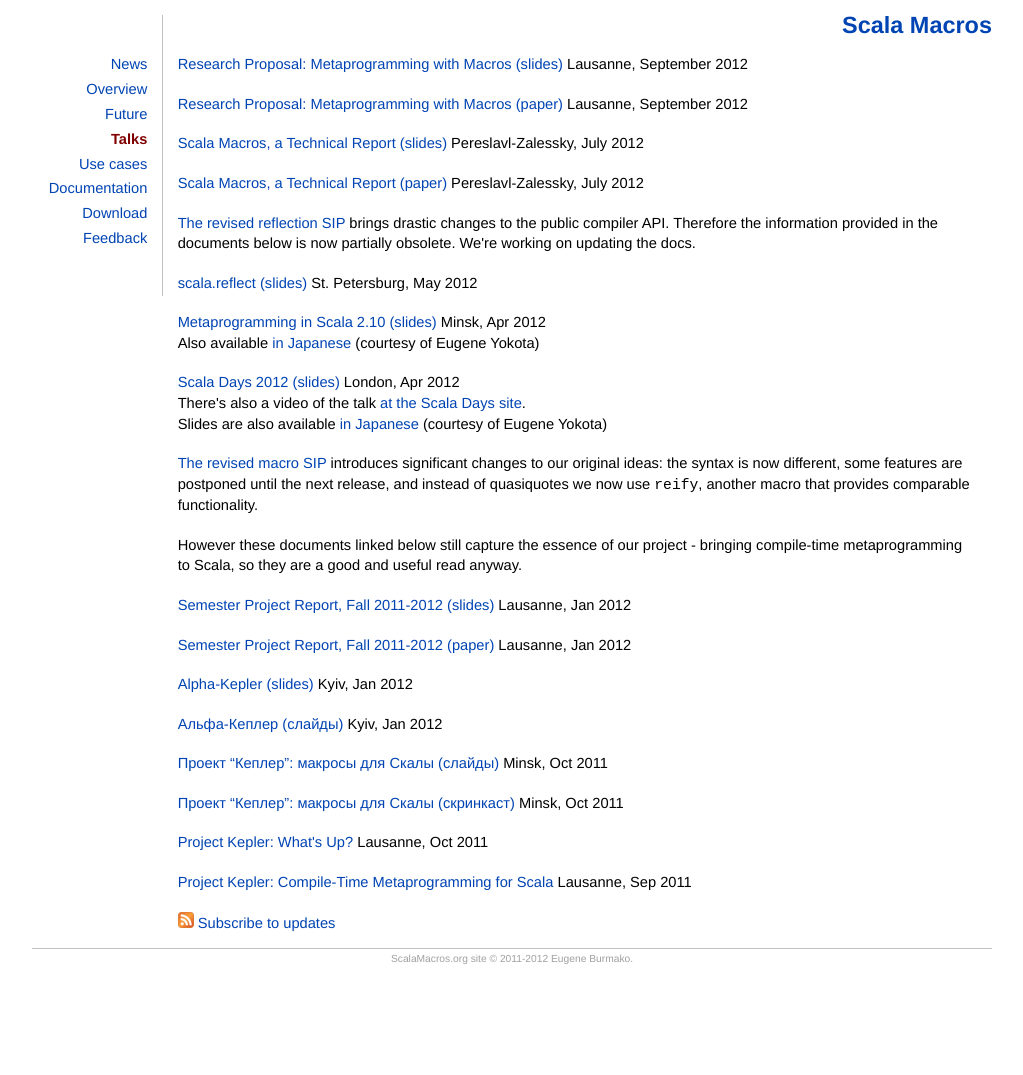
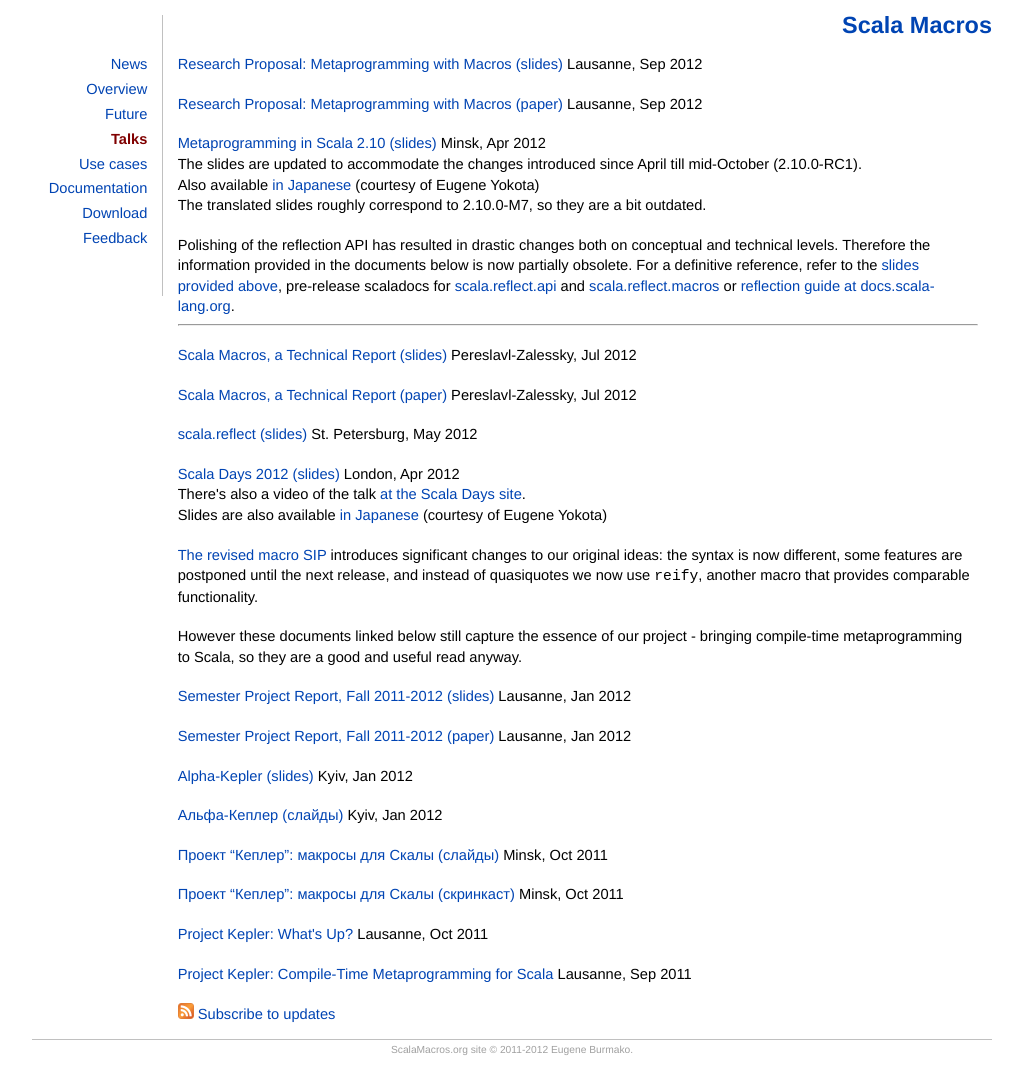
Before and after one commit to scalamacros/scalamacros.github.com, a Jekyll site: the page built from talks.html, in a window 1280 px wide. Shown: the whole page, without its empty margins (128-1151 px from the left). Built offline with Jekyll 4.4.1, drawn with Linux system fonts in a browser that asks for light colours; before the commit the page ends 984 px from its top, so only the background shows below that.

```diff
--- a/documentation/index.html
+++ b/documentation/index.html
@@ -15,8 +15,8 @@ plusone: true
   <span class="title"><a class="link" href="/documentation/reference.html">Reference aka What API is available in macros</a></span>
 </p>
 <p>
-  <span class="title"><a class="link" href="/talks/2012-04-28-MetaprogrammingInScala210.pdf">Reflection API aka How to manipulate trees, symbols and types</a></span>
-  (updated to accommodate changes introduced in 2.10.0-M4 and 2.10.0-M5). Also available <a href="http://eed3si9n.com/ja/metaprogramming-in-scala-210">in Japanese</a> (courtesy of Eugene Yokota)
+  <span class="title"><a class="link" href="/talks/2012-04-28-MetaprogrammingInScala210.pdf">Reflection API aka How to manipulate trees, symbols and types</a></span> (updated for 2.10.0-RC1).
+  <br /> Also available <a href="http://eed3si9n.com/ja/metaprogramming-in-scala-210">in Japanese</a> (courtesy of Eugene Yokota)
 </p>
 <p>
   <span class="title"><a class="link" href="/documentation/howtocontribute.html">How to contribute</a></span>
--- a/talks.html
+++ b/talks.html
@@ -5,25 +5,33 @@ comments: false
 plusone: false
 ---
 
-<p><a href="/talks/2012-09-10-CandidacyExamSlides.pdf">Research Proposal: Metaprogramming with Macros (slides)</a> Lausanne, September 2012</p>
+<p><a href="/talks/2012-09-10-CandidacyExamSlides.pdf">Research Proposal: Metaprogramming with Macros (slides)</a> Lausanne, Sep 2012</p>
 
-<p><a href="/talks/2012-09-10-CandidacyExamPaper.pdf">Research Proposal: Metaprogramming with Macros (paper)</a> Lausanne, September 2012</p>
-
-<p><a href="/talks/2012-07-09-MetaSlides.pdf">Scala Macros, a Technical Report (slides)</a> Pereslavl-Zalessky, July 2012</p>
-
-<p><a href="/talks/2012-07-09-MetaPaper.pdf">Scala Macros, a Technical Report (paper)</a> Pereslavl-Zalessky, July 2012</p>
-
-<p>
- <a href="/documentation.html">The revised reflection SIP</a> brings drastic changes to the public compiler API.
- Therefore the information provided in the documents below is now partially obsolete. We're working on updating the docs.
-</p>
-
-<p><a href="/talks/2012-05-19-ScalaReflect.pdf">scala.reflect (slides)</a> St. Petersburg, May 2012</p>
+<p><a href="/talks/2012-09-10-CandidacyExamPaper.pdf">Research Proposal: Metaprogramming with Macros (paper)</a> Lausanne, Sep 2012</p>
 
 <p>
   <a href="/talks/2012-04-28-MetaprogrammingInScala210.pdf">Metaprogramming in Scala 2.10 (slides)</a> Minsk, Apr 2012
+  <br />The slides are updated to accommodate the changes introduced since April till mid-October (2.10.0-RC1).
   <br />Also available <a href="http://eed3si9n.com/ja/metaprogramming-in-scala-210">in Japanese</a> (courtesy of Eugene Yokota)
+  <br />The translated slides roughly correspond to 2.10.0-M7, so they are a bit outdated.
 </p>
+
+<p>
+ Polishing of the reflection API has resulted in drastic changes both on conceptual and technical levels.
+ Therefore the information provided in the documents below is now partially obsolete. For a definitive reference, refer to the
+ <a href="/talks/2012-04-28-MetaprogrammingInScala210.pdf">slides provided above</a>,
+ pre-release scaladocs for <a href="http://www.scala-lang.org/api/milestone/index.html#scala.reflect.api.package">scala.reflect.api</a> and
+ <a href="http://www.scala-lang.org/api/milestone/index.html#scala.reflect.macros.package">scala.reflect.macros</a>
+ or <a href="http://docs.scala-lang.org/overviews/reflection/overview.html">reflection guide at docs.scala-lang.org</a>.
+</p>
+
+<hr />
+
+<p><a href="/talks/2012-07-09-MetaSlides.pdf">Scala Macros, a Technical Report (slides)</a> Pereslavl-Zalessky, Jul 2012</p>
+
+<p><a href="/talks/2012-07-09-MetaPaper.pdf">Scala Macros, a Technical Report (paper)</a> Pereslavl-Zalessky, Jul 2012</p>
+
+<p><a href="/talks/2012-05-19-ScalaReflect.pdf">scala.reflect (slides)</a> St. Petersburg, May 2012</p>
 
 <p>
   <a href="/talks/2012-04-18-ScalaDays2012.pdf">Scala Days 2012 (slides)</a> London, Apr 2012
```
Also changed, not shown: documentation/reference.html (+4 -12 lines), 1 other file.
